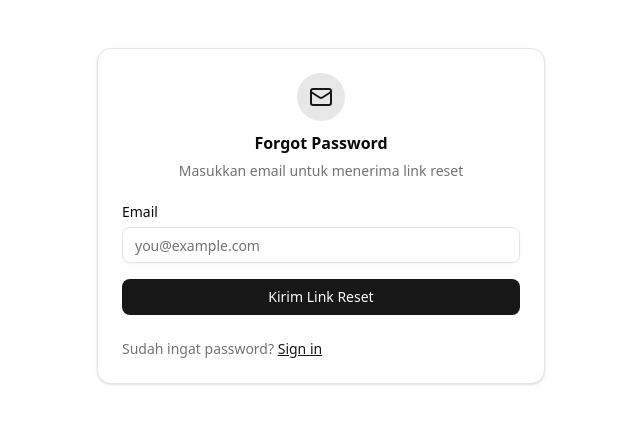
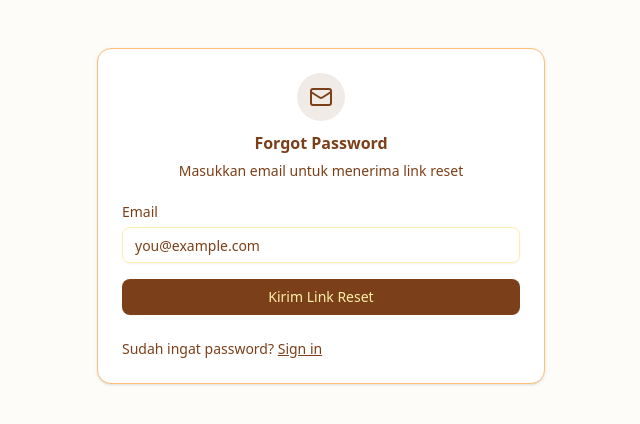
Before and after one commit to raflyryhnsyh/sea-catering, a React (Vite) app: page /forgot-password in a window 1280 px wide. Shown: the top 424 px of the page, without its empty margins (319-959 px from the left). Built offline with nearby package versions, Linux system fonts and the light colour scheme; no server answers.

Commit message:
fix: memperbaiki color pallete dan logo

```diff
--- a/src/components/home/card-testimonial.tsx
+++ b/src/components/home/card-testimonial.tsx
@@ -47,7 +47,7 @@ const TestimonialCard = ({ id, name, rating, comment, avatar }: Testimonial) =>
       <div className="flex items-center justify-between">
         <div className="flex items-center gap-4">
           <Avatar>
-            <AvatarFallback className="text-xl font-medium bg-primary text-primary-foreground">
+            <AvatarFallback className="text-xl font-medium text-primary-foreground">
               {avatar ? (
                 <img src={avatar} alt={name} className="w-full h-full object-cover rounded-full" />
               ) : (
@@ -56,7 +56,7 @@ const TestimonialCard = ({ id, name, rating, comment, avatar }: Testimonial) =>
             </AvatarFallback>
           </Avatar>
           <div>
-            <p className="text-lg font-semibold">{name}</p>
+            <p className="text-lg text-accent-foreground font-semibold">{name}</p>
             <StarRating rating={rating} />
           </div>
         </div>
@@ -65,7 +65,7 @@ const TestimonialCard = ({ id, name, rating, comment, avatar }: Testimonial) =>
           </Link>
         </Button>
       </div>
-      <p className="mt-5 text-[17px] flex-1 overflow-hidden">{displayComment}</p>
+      <p className="mt-5 text-[17px] flex-1 text-accent-foreground overflow-hidden">{displayComment}</p>
     </div>
   );
 };
--- a/src/components/navbar/logo.tsx
+++ b/src/components/navbar/logo.tsx
@@ -1,7 +1,8 @@
 export const Logo = () => (
   <div className="flex items-center space-x-2">
     <img
-      src="../public/vite.svg"
+      src="../public/logo-sea.svg"
+      className="w-10 h-10 contain-content"
     />
     <span className="text-xl font-bold">Sea Catering</span>
   </div>
--- a/src/pages/Subscriptions/index.tsx
+++ b/src/pages/Subscriptions/index.tsx
@@ -48,7 +48,7 @@ export default function Subscription() {
           <p className="text-muted-foreground mb-6">Please log in to access subscription plans.</p>
           <button
             onClick={() => navigate('/login')}
-            className="bg-accent px-6 py-2 rounded-lg"
+            className="bg-accent text-accent-foreground px-6 py-2 rounded-lg"
           >
             Go to Login
           </button>
--- a/src/styles/globals.css
+++ b/src/styles/globals.css
@@ -23,6 +23,7 @@
   --color-accent: var(--accent);
   --color-accent-foreground: var(--accent-foreground);
   --color-destructive: var(--destructive);
+  --color-destructive-foreground: var(--destructive-foreground);
   --color-border: var(--border);
   --color-input: var(--input);
   --color-ring: var(--ring);
@@ -43,71 +44,110 @@
 
 :root {
   --radius: 0.625rem;
-  --background: oklch(1 0 0);
-  --foreground: oklch(0.145 0 0);
-  --card: oklch(1 0 0);
-  --card-foreground: oklch(0.145 0 0);
-  --popover: oklch(1 0 0);
-  --popover-foreground: oklch(0.145 0 0);
-  --primary: oklch(0.205 0 0);
-  --primary-foreground: oklch(0.985 0 0);
-  --secondary: oklch(0.97 0 0);
-  --secondary-foreground: oklch(0.205 0 0);
-  --muted: oklch(0.97 0 0);
-  --muted-foreground: oklch(0.556 0 0);
-  --accent: oklch(0.97 0 0);
-  --accent-foreground: oklch(0.205 0 0);
-  --destructive: oklch(0.577 0.245 27.325);
-  --border: oklch(0.922 0 0);
-  --input: oklch(0.922 0 0);
-  --ring: oklch(0.708 0 0);
-  --chart-1: oklch(0.646 0.222 41.116);
-  --chart-2: oklch(0.6 0.118 184.704);
-  --chart-3: oklch(0.398 0.07 227.392);
-  --chart-4: oklch(0.828 0.189 84.429);
-  --chart-5: oklch(0.769 0.188 70.08);
-  --sidebar: oklch(0.985 0 0);
-  --sidebar-foreground: oklch(0.145 0 0);
-  --sidebar-primary: oklch(0.205 0 0);
-  --sidebar-primary-foreground: oklch(0.985 0 0);
-  --sidebar-accent: oklch(0.97 0 0);
-  --sidebar-accent-foreground: oklch(0.205 0 0);
-  --sidebar-border: oklch(0.922 0 0);
-  --sidebar-ring: oklch(0.708 0 0);
+
+  /* Sea Catering Light Theme - Consistent Warm Palette */
+  --background: #FEFCF8; /* Very light cream */
+  --foreground: #7B4019; /* Rich brown for all text */
+
+  --card: #FFFFFF; /* Pure white cards */
+  --card-foreground: #7B4019; /* Rich brown text on cards */
+
+  --popover: #FFFFFF; /* Pure white popover */
+  --popover-foreground: #7B4019; /* Rich brown text */
+
+  /* Primary: Rich brown */
+  --primary: #7B4019; /* Rich dark brown */
+  --primary-foreground: #FFEEA9; /* Light cream text */
+
+  /* Secondary: Medium orange */
+  --secondary: #FFBF78; /* Medium orange */
+  --secondary-foreground: #7B4019; /* Rich brown text */
+
+  /* Muted: Light cream tones */
+  --muted: #FFEEA9; /* Light cream */
+  --muted-foreground: #7B4019; /* Rich brown text */
+
+  /* Accent: Vibrant orange */
+  --accent: #FF7D29; /* Vibrant orange */
+  --accent-foreground: #FFEEA9; /* Light cream text */
+
+  /* Destructive: Warm red tone */
+  --destructive: #D2691E; /* Warm orange-red */
+  --destructive-foreground: #FFEEA9; /* Light cream text */
+
+  --border: #FFBF78; /* Medium orange borders */
+  --input: #FFEEA9; /* Light cream input background */
+  --ring: #FF7D29; /* Orange focus ring */
+
+  /* Chart colors - All from our palette */
+  --chart-1: #7B4019; /* Rich brown */
+  --chart-2: #FF7D29; /* Vibrant orange */
+  --chart-3: #FFBF78; /* Medium orange */
+  --chart-4: #FFEEA9; /* Light cream */
+  --chart-5: #A0541C; /* Darker brown variant */
+
+  /* Sidebar - Consistent warm theme */
+  --sidebar: #FFEEA9; /* Light cream sidebar */
+  --sidebar-foreground: #7B4019; /* Rich brown text */
+  --sidebar-primary: #7B4019; /* Rich brown */
+  --sidebar-primary-foreground: #FFEEA9; /* Light cream text */
+  --sidebar-accent: #FFBF78; /* Medium orange */
+  --sidebar-accent-foreground: #7B4019; /* Rich brown text */
+  --sidebar-border: #FFBF78; /* Medium orange border */
+  --sidebar-ring: #FF7D29; /* Orange ring */
 }
 
 .dark {
-  --background: oklch(0.145 0 0);
-  --foreground: oklch(0.985 0 0);
-  --card: oklch(0.205 0 0);
-  --card-foreground: oklch(0.985 0 0);
-  --popover: oklch(0.205 0 0);
-  --popover-foreground: oklch(0.985 0 0);
-  --primary: oklch(0.922 0 0);
-  --primary-foreground: oklch(0.205 0 0);
-  --secondary: oklch(0.269 0 0);
-  --secondary-foreground: oklch(0.985 0 0);
-  --muted: oklch(0.269 0 0);
-  --muted-foreground: oklch(0.708 0 0);
-  --accent: oklch(0.269 0 0);
-  --accent-foreground: oklch(0.985 0 0);
-  --destructive: oklch(0.704 0.191 22.216);
-  --border: oklch(1 0 0 / 10%);
-  --input: oklch(1 0 0 / 15%);
-  --ring: oklch(0.556 0 0);
-  --chart-1: oklch(0.488 0.243 264.376);
-  --chart-2: oklch(0.696 0.17 162.48);
-  --chart-3: oklch(0.769 0.188 70.08);
-  --chart-4: oklch(0.627 0.265 303.9);
-  --chart-5: oklch(0.645 0.246 16.439);
-  --sidebar: oklch(0.205 0 0);
-  --sidebar-foreground: oklch(0.985 0 0);
-  --sidebar-primary: oklch(0.488 0.243 264.376);
-  --sidebar-primary-foreground: oklch(0.985 0 0);
-  --sidebar-accent: oklch(0.269 0 0);
-  --sidebar-accent-foreground: oklch(0.985 0 0);
-  --sidebar-border: oklch(1 0 0 / 10%);
-  --sidebar-ring: oklch(0.556 0 0);
+  /* Sea Catering Dark Theme - Inverted but Consistent */
+  --background: #1A0F0A; /* Very dark brown */
+  --foreground: #FFEEA9; /* Light cream for all text */
+
+  --card: #2D1D14; /* Dark brown cards */
+  --card-foreground: #FFEEA9; /* Light cream text on cards */
+
+  --popover: #2D1D14; /* Dark brown popover */
+  --popover-foreground: #FFEEA9; /* Light cream text */
+
+  /* Primary: Vibrant orange (inverted) */
+  --primary: #FF7D29; /* Vibrant orange */
+  --primary-foreground: #1A0F0A; /* Very dark brown text */
+
+  /* Secondary: Dark brown */
+  --secondary: #4A2D19; /* Dark brown */
+  --secondary-foreground: #FFEEA9; /* Light cream text */
+
+  /* Muted: Medium brown tones */
+  --muted: #3D2415; /* Medium dark brown */
+  --muted-foreground: #FFBF78; /* Medium orange text */
+
+  /* Accent: Light cream (inverted) */
+  --accent: #FFEEA9; /* Light cream */
+  --accent-foreground: #7B4019; /* Rich brown text */
+
+  /* Destructive: Bright warm red */
+  --destructive: #FF6B35; /* Bright warm red */
+  --destructive-foreground: #FFEEA9; /* Light cream text */
+
+  --border: #4A2D19; /* Dark brown borders */
+  --input: #3D2415; /* Medium dark brown input */
+  --ring: #FF7D29; /* Orange focus ring */
+
+  /* Chart colors for dark theme - High contrast */
+  --chart-1: #FF7D29; /* Vibrant orange */
+  --chart-2: #FFEEA9; /* Light cream */
+  --chart-3: #FFBF78; /* Medium orange */
+  --chart-4: #7B4019; /* Rich brown */
+  --chart-5: #FF9F4D; /* Light orange variant */
+
+  /* Sidebar for dark theme */
+  --sidebar: #2D1D14; /* Dark brown sidebar */
+  --sidebar-foreground: #FFEEA9; /* Light cream text */
+  --sidebar-primary: #FF7D29; /* Vibrant orange */
+  --sidebar-primary-foreground: #1A0F0A; /* Very dark text */
+  --sidebar-accent: #4A2D19; /* Dark brown accent */
+  --sidebar-accent-foreground: #FFBF78; /* Medium orange text */
+  --sidebar-border: #4A2D19; /* Dark brown border */
+  --sidebar-ring: #FF7D29; /* Orange ring */
 }
 
 @layer base {
@@ -116,5 +156,194 @@
   }
   body {
     @apply bg-background text-foreground;
+    font-family: system-ui, -apple-system, sans-serif;
+  }
+
+  /* Ensure all text uses our color system */
+  h1, h2, h3, h4, h5, h6 {
+    @apply text-foreground;
+  }
+
+  p, span, div {
+    @apply text-foreground;
+  }
+
+  /* Remove any default black colors */
+  * {
+    color: inherit;
   }
 }
+
+@layer components {
+  /* Testimonial Card Fixes - Most Specific Selectors */
+  .testimonial-card,
+  .testimonial-content,
+  .testimonial,
+  [data-testid="testimonial"],
+  [class*="testimonial"],
+  .card:has(.testimonial),
+  .card:has([data-testid="testimonial"]) {
+    background-color: #FFFFFF !important;
+    color: #7B4019 !important;
+  }
+
+  /* All child elements in testimonial cards */
+  .testimonial-card *,
+  .testimonial-content *,
+  .testimonial *,
+  [data-testid="testimonial"] *,
+  [class*="testimonial"] *,
+  .card:has(.testimonial) *,
+  .card:has([data-testid="testimonial"]) * {
+    color: #7B4019 !important;
+  }
+
+  /* Specific testimonial text elements */
+  .testimonial-name,
+  .testimonial-title,
+  .testimonial-text,
+  .testimonial-author,
+  .testimonial-quote,
+  .testimonial p,
+  .testimonial h1,
+  .testimonial h2,
+  .testimonial h3,
+  .testimonial h4,
+  .testimonial h5,
+  .testimonial h6,
+  .testimonial span,
+  .testimonial div {
+    color: #7B4019 !important;
+  }
+
+  /* Dark mode testimonial fixes - Force visibility */
+  .dark .testimonial-card,
+  .dark .testimonial-content,
+  .dark .testimonial,
+  .dark [data-testid="testimonial"],
+  .dark [class*="testimonial"],
+  .dark .card:has(.testimonial),
+  .dark .card:has([data-testid="testimonial"]) {
+    background-color: #2D1D14 !important;
+    color: #FFEEA9 !important;
+    border: 1px solid #4A2D19 !important;
+  }
+
+  /* Dark mode - All child elements */
+  .dark .testimonial-card *,
+  .dark .testimonial-content *,
+  .dark .testimonial *,
+  .dark [data-testid="testimonial"] *,
+  .dark [class*="testimonial"] *,
+  .dark .card:has(.testimonial) *,
+  .dark .card:has([data-testid="testimonial"]) * {
+    color: #FFEEA9 !important;
+  }
+
+  /* Dark mode - Specific text elements */
+  .dark .testimonial-name,
+  .dark .testimonial-title,
+  .dark .testimonial-text,
+  .dark .testimonial-author,
+  .dark .testimonial-quote,
+  .dark .testimonial p,
+  .dark .testimonial h1,
+  .dark .testimonial h2,
+  .dark .testimonial h3,
+  .dark .testimonial h4,
+  .dark .testimonial h5,
+  .dark .testimonial h6,
+  .dark .testimonial span,
+  .dark .testimonial div {
+    color: #FFEEA9 !important;
+  }
+
+  /* Additional testimonial patterns */
+  .review-card,
+  .customer-review,
+  .feedback-card,
+  .quote-card,
+  .blockquote {
+    background-color: #FFFFFF !important;
+    color: #7B4019 !important;
+  }
+
+  .dark .review-card,
+  .dark .customer-review,
+  .dark .feedback-card,
+  .dark .quote-card,
+  .dark .blockquote {
+    background-color: #2D1D14 !important;
+    color: #FFEEA9 !important;
+  }
+
+  /* Fix Footer Colors */
+  footer,
+  .footer,
+  [data-testid="footer"] {
+    background-color: #7B4019 !important;
+    color: #FFEEA9 !important;
+  }
+
+  footer *,
+  .footer *,
+  [data-testid="footer"] * {
+    color: #FFEEA9 !important;
+  }
+
+  footer a:hover,
+  .footer a:hover {
+    color: #FF7D29 !important;
+  }
+
+  /* Dark mode footer */
+  .dark footer,
+  .dark .footer,
+  .dark [data-testid="footer"] {
+    background-color: #FF7D29 !important;
+    color: #1A0F0A !important;
+  }
+
+  .dark footer *,
+  .dark .footer *,
+  .dark [data-testid="footer"] * {
+    color: #1A0F0A !important;
+  }
+
+  /* Override any problematic utility classes */
+  .text-black,
+  .text-gray-900,
+  .text-slate-900,
+  .text-zinc-900,
+  .text-neutral-900 {
+    color: #7B4019 !important;
+  }
+
+  .dark .text-black,
+  .dark .text-gray-900,
+  .dark .text-slate-900,
+  .dark .text-zinc-900,
+  .dark .text-neutral-900 {
+    color: #FFEEA9 !important;
+  }
+
+  /* Force visibility for any hidden elements */
+  .dark * {
+    opacity: 1 !important;
+  }
+
+  /* Ensure star ratings are visible */
+  .star,
+  .rating,
+  [class*="star"],
+  [class*="rating"] {
+    color: #FF7D29 !important;
+  }
+
+  .dark .star,
+  .dark .rating,
+  .dark [class*="star"],
+  .dark [class*="rating"] {
+    color: #FF7D29 !important;
+  }
+}
```
Also changed, not shown: public/logo-sea.svg (added).
